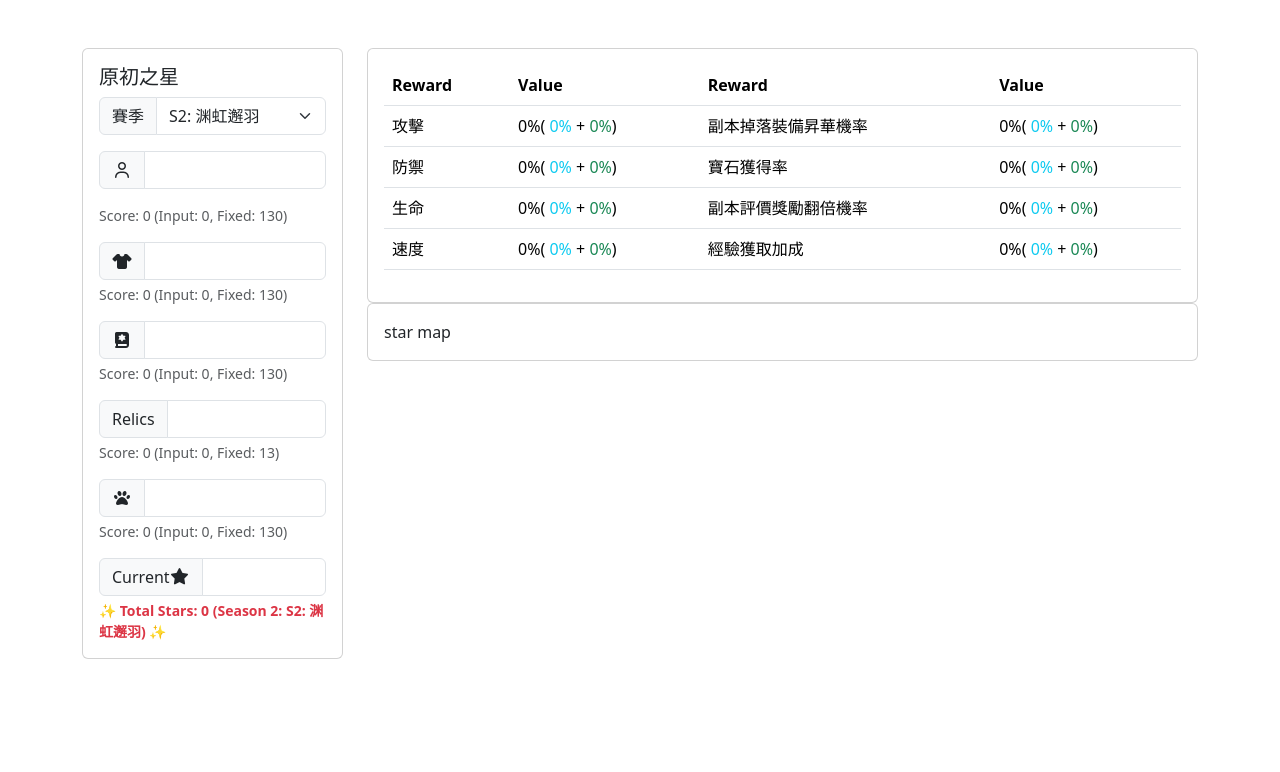
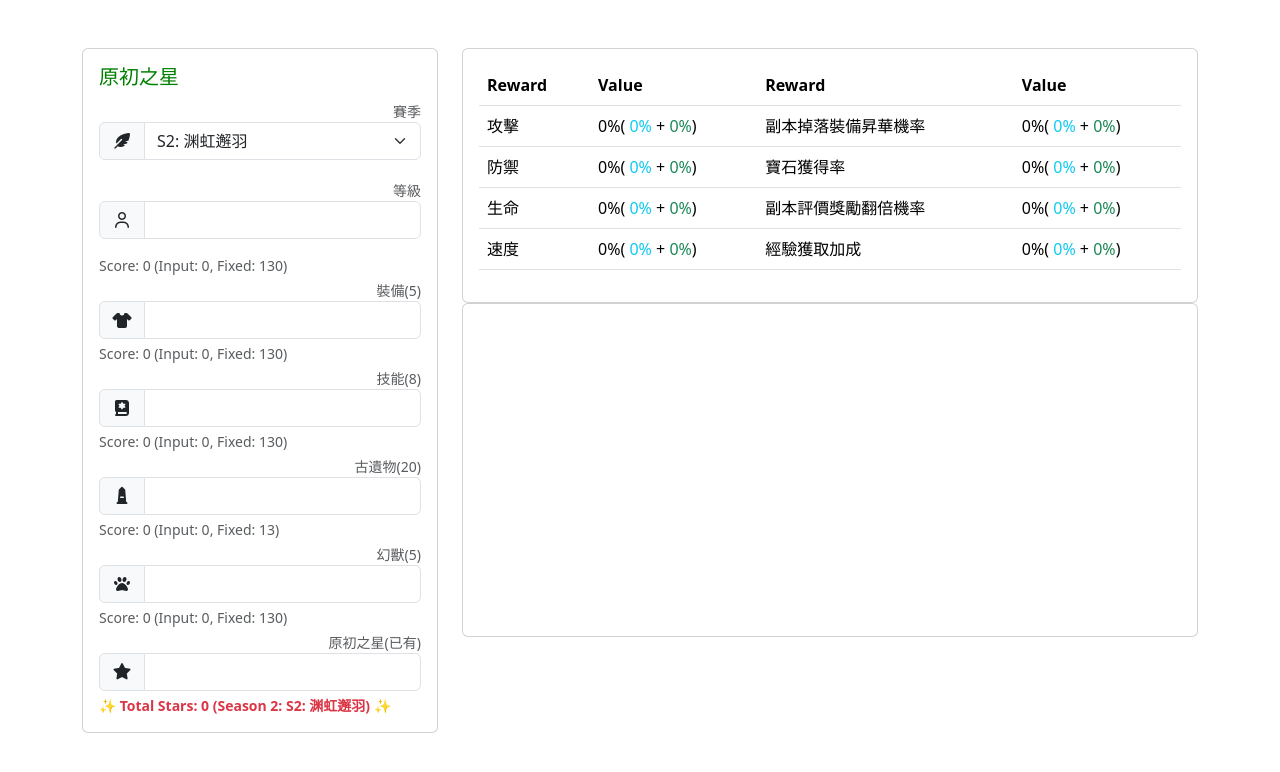
Before and after one commit to cloudone2/sxs, a Jekyll site: the page built from index.md, in a window 1280 px wide. Shown: the top 772 px of the page. Built offline with Jekyll 4.4.1, drawn with Linux system fonts in a browser that asks for light colours; nearby versions of some CDN libraries; a script that is not in the unit is left out.

Commit message:
- add star map

```diff
--- a/assets/css/theme.css
+++ b/assets/css/theme.css
@@ -0,0 +1,33 @@
+.timeline-tab{
+    overflow-x: auto;
+    overflow-y: auto;
+    height: 300px;
+}
+
+.timeline{
+    list-style: none;
+}
+
+.container-star[data-season="s1"]{
+    color: red;
+}
+
+.container-star[data-season="s1"] .card-title{
+    color: red;
+}
+
+.container-star[data-season="s2"]{
+    color: green;
+}
+
+.container-star[data-season="s2"] .card-title{
+    color: green;
+}
+
+.container-star[data-season="s3"]{
+    color: purple;
+}
+
+.container-star[data-season="s3"] .card-title{
+    color: purple;
+}
--- a/index.md
+++ b/index.md
@@ -4,65 +4,74 @@
 current_season: 2
 ---
 
-<div class="home container mt-5">
+<div class="home container mt-5 container-star" data-season="" id="container-home">
     <div class="row">
-        <div class="col-md-3 col-12 tab-calc">
+        <div class="col-md-4 col-12 tab-calc">
             <div class="card">
                 <div class="card-body">
                     <h5 class="card-title">原初之星</h5>
-                    <div class="input-group mb-3">
-                        <label class="input-group-text" for="target-season">賽季</label>
-                        <select class="form-select" id="target-season">
-                            {% assign sorted_seasons = site.data.seasons | sort: "season_number" | reverse %}
-                            {% for item in sorted_seasons %}
-                            <option value="{{ item.season_number }}" {% if item.season_number == page.current_season %}selected{% endif %}>
-                                {{ item.title }}
-                            </option>
-                            {% endfor %}
-                        </select>
+                    <div class="">
+                        <span class="form-text float-end">賽季</span>
+                        <div class="input-group mb-3">
+                            <label class="input-group-text" for="target-season"><i class="fa-solid fa-feather-pointed"></i></label>
+                            <select class="form-select" id="target-season">
+                                {% assign sorted_seasons = site.data.seasons | sort: "season_number" | reverse %}
+                                {% for item in sorted_seasons %}
+                                <option value="{{ item.season_number }}" {% if item.season_number == page.current_season %}selected{% endif %}>
+                                    {{ item.title }}
+                                </option>
+                                {% endfor %}
+                            </select>
+                        </div>
                     </div>
                     <div class="">
+                        <span class="form-text float-end">等級</span>
                         <div class="input-group mb-3">
                             <span class="input-group-text" id="text-level"><i class="fa-regular fa-user"></i></span>
                             <input type="number" class="form-control" id="i-level" aria-label="Level"
                                 aria-describedby="text-level">
                         </div>
-                        <div class="form-text mb-3" id="text-score-level"></div>
+                        <div class="form-text" id="text-score-level"></div>
                     </div>
                     <div class="">
+                        <span class="form-text float-end">裝備(5)</span>
                         <div class="input-group">
                             <span class="input-group-text" id="text-gear"><i class="fa-solid fa-shirt"></i></span>
                             <input type="number" class="form-control" id="i-gear" aria-label="Gear"
                                 aria-describedby="text-gear">
                         </div>
-                        <div class="form-text mb-3" id="text-score-gear"></div>
+                        <div class="form-text" id="text-score-gear"></div>
                     </div>
                     <div class="">
+                        <span class="form-text float-end">技能(8)</span>
                         <div class="input-group">
                             <span class="input-group-text" id="text-skill"><i class="fa-solid fa-book-tanakh"></i></span>
                             <input type="number" class="form-control" id="i-skill" aria-label="Skill"
                                 aria-describedby="text-skill">
                         </div>
-                        <div class="form-text mb-3" id="text-score-skill"></div>
+                        <div class="form-text" id="text-score-skill"></div>
                     </div>
                     <div class="">
+                        <span class="form-text float-end">古遺物(20)</span>
                         <div class="input-group ">
-                            <span class="input-group-text" id="text-relics">Relics</span>
+                            <span class="input-group-text" id="text-relics"><i class="fa-solid fa-monument"></i></span>
                             <input type="number" class="form-control" id="i-relics" aria-label="Relics"
                                 aria-describedby="text-relics">
                         </div>
-                        <div class="form-text mb-3" id="text-score-relics"></div>
+                        <div class="form-text" id="text-score-relics"></div>
                     </div>
                     <div class="">
+                        <span class="form-text float-end">幻獸(5)</span>
                         <div class="input-group">
                             <span class="input-group-text" id="text-pet"><i class="fa-solid fa-paw"></i></span>
                             <input type="number" class="form-control" id="i-pet" aria-label="Pet" aria-describedby="text-pet">
                         </div>
-                        <div class="form-text mb-3" id="text-score-pet"></div>
+                        <div class="form-text" id="text-score-pet"></div>
                     </div>
                     <div class="">
+                        <span class="form-text float-end">原初之星(已有)</span>
                         <div class="input-group">
-                            <span class="input-group-text" id="text-current-star">Current <i class="fa-solid fa-star"></i></span>
+                            <span class="input-group-text" id="text-current-star"><i class="fa-solid fa-star"></i></span>
                             <input type="number" class="form-control" id="i-current-star" aria-label="Current Star"
                                 aria-describedby="text-current-star">
                         </div>
@@ -71,25 +80,41 @@
                 </div>
             </div>
         </div>
-        <div class="col-md-9 col-12 tab-map">
+        <div class="col-md-8 col-12 tab-map">
             <div class="card">
                 <div class="card-body">
-                    <table class="table" id="table-stars">
-                        <thead>
-                            <tr>
-                                <th scope="col">Reward</th>
-                                <th scope="col">Value</th>
-                                <th scope="col">Reward</th>
-                                <th scope="col">Value</th>
-                            </tr>
-                        </thead>
-                        <tbody id="table-stars-body"></tbody>
-                    </table>
+                    <div class="d-none d-md-block">
+                        <table class="table" id="table-stars">
+                            <thead>
+                                <tr>
+                                    <th scope="col">Reward</th>
+                                    <th scope="col">Value</th>
+                                    <th scope="col">Reward</th>
+                                    <th scope="col">Value</th>
+                                </tr>
+                            </thead>
+                            <tbody id="table-stars-body"></tbody>
+                        </table>
+                    </div>
+                    <div class="d-block d-md-none">
+                        <table class="table" id="table-stars-mobile">
+                            <thead>
+                                <tr>
+                                    <th scope="col">Reward</th>
+                                    <th scope="col">Value</th>
+                                </tr>
+                            </thead>
+                            <tbody id="table-stars-mobile-body"></tbody>
+                        </table>
+                    </div>
                 </div>
             </div>
             <div class="card">
                 <div class="card-body">
-                    star map
+                    <div class="timeline-tab">
+                        <ul class="timeline" id="star-timeline">
+                        </ul>
+                    </div>
                 </div>
             </div>
         </div>
@@ -298,10 +329,69 @@
                     </tr>
                 `;
             }
+            for (let i = 0; i < new_star_list.length; i++) {
+                tableHtml_mobile += `
+                    <tr>
+                        <td>${new_star_list[i].title}</td>
+                        <td>
+                            ${new_star_list[i].new_total_value}%(
+                            <span class="text-info">${new_star_list[i].current_total_value}%</span> +
+                            <span class="text-success">${new_star_list[i].diff_total_value}%</span>)
+                        </td>
+                    </tr>
+                `;
+            }
             //end init star element
 
             tab_star.table_body.innerHTML = tableHtml;
+            tab_star.table_body_mobile.innerHTML = tableHtml_mobile;
             //end count table
+
+            //start star map
+            const star_map = new Array();
+            let star_index = 0;
+            let tmp_star_value = 0;
+            for (const tier_el of starRewardsData.tiers) {
+                tmp_star_value = tier_el.start;
+                if( tier_el.index > 0 ){
+                    for (const reward_el of starRewardsData.reward_types) {
+                        const tmpStarEl = new Object();
+                        tmpStarEl.star_index = tmp_star_value;
+                        tmpStarEl.name = reward_el.name;
+                        tmpStarEl.title = reward_el.title;
+                        tmpStarEl.value = reward_el.value;
+
+                        star_map.push(tmpStarEl);
+                        tmp_star_value += tier_el.increment;
+                    }
+                }
+            }
+
+            let res_total_round_up = res_total_round*1.2
+            console.log("n_current_star: " + n_current_star + " res_total_round: " + res_total_round_up);
+            for (const star_el of star_map.slice().reverse()) {
+                if( res_total_round_up >  star_el.star_index  ){
+                    if( res_total_round >  star_el.star_index ){
+                        starMapHtml += `
+                            <li class="event" data-star="${star_el.star_index}">
+                                <p>✨[${star_el.star_index}]${star_el.title} +${star_el.value}</p>
+                            </li>
+                        `;
+                    }else{
+                        starMapHtml += `
+                            <li class="event" data-star="${star_el.star_index}">
+                                <p>[${star_el.star_index}]${star_el.title} +${star_el.value}</p>
+                            </li>
+                        `;
+                    }
+
+                }
+            }
+            console.log("star_map");
+            console.log(star_map);
+
+            tab_star.star_timeline.innerHTML = starMapHtml;
+            //end star map
 
             return false;
         }
```
Also changed, not shown: other parts of index.md (+6 -0 lines).
